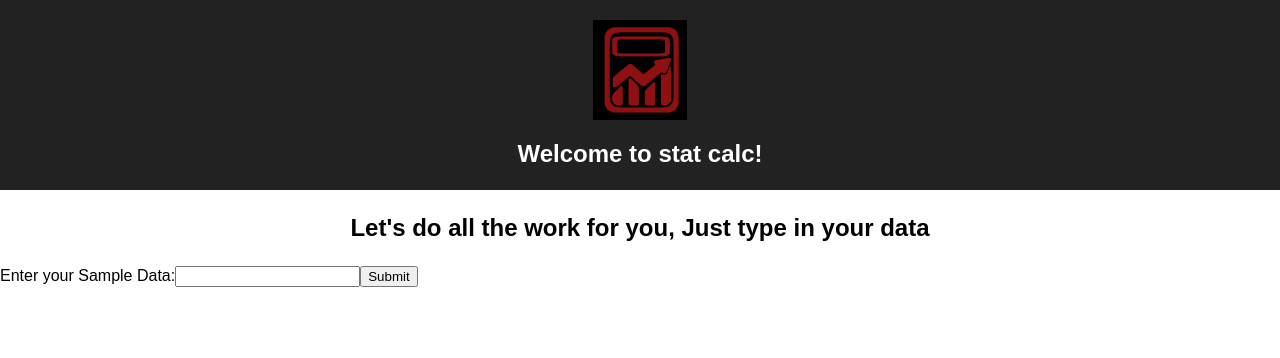
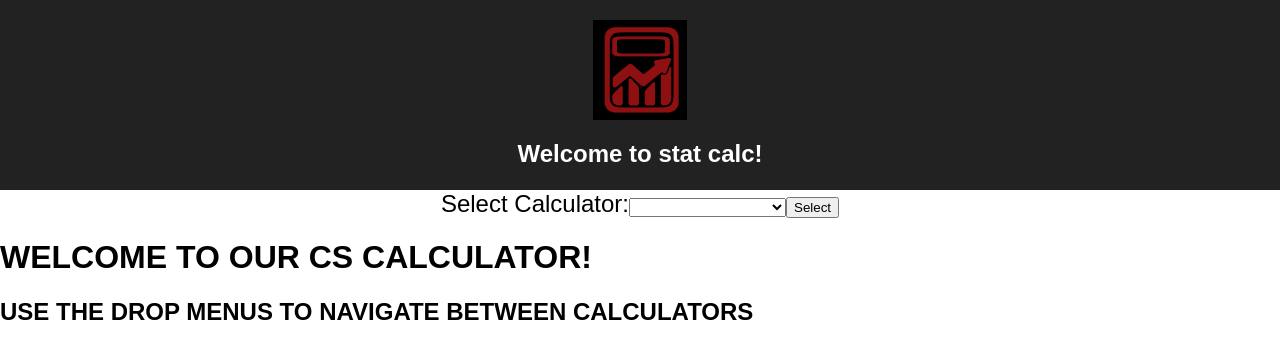
Before and after one commit to markcam73/CS-Calc, a React (Create React App) app: page / in a window 1280 px wide. Shown: the top 358 px of the page. Built offline with nearby package versions, Linux system fonts and the light colour scheme.

Commit message:
front end changes...still havent figured out flask

```diff
--- a/package.json
+++ b/package.json
@@ -5,6 +5,7 @@
   "dependencies": {
     "react": "^16.2.0",
     "react-dom": "^16.2.0",
+    "react-router-dom": "^4.2.2",
     "react-scripts": "1.1.0"
   },
   "scripts": {
--- a/src/App.js
+++ b/src/App.js
@@ -1,14 +1,15 @@
 import React, { Component } from 'react';
 import Header from './Components/header.js';
-import Variance from './Components/variance.js'
+import Main from './Components/main.js'
 import './App.css';
 
 class App extends Component {
   render() {
+    console.log(this.props)
     return (
       <div>
-        < Header />
-        < Variance />
+        < Header history= {this.props.history} />
+        < Main history= {this.props.history}/>
       </div>
     );
   }
--- a/src/Components/header.js
+++ b/src/Components/header.js
@@ -2,20 +2,50 @@ import React, { Component } from 'react';
 import '../App.css';
 
 class Header extends Component {
+  constructor(props){
+    super(props);
+    this.state = {
+        value: ""
+    }
+  }
+
+  handleChange = (event) => {
+    this.setState({
+      value: event.target.value
+    });
+    console.log(this.state.value)
+  }
+
+  handleSubmit = (event) => {
+    this.props.history.push("/" + this.state.value);
+    event.preventDefault();
+  }
+
   render() {
+    console.log(this.props)
     return (
       <div className="App">
         <header className="App-header">
           <img src={"statcalclogo.jpg"} className="App-logo" alt="logo" />
           <h1 className="App-title">Welcome to stat calc!</h1>
         </header>
-        <p className="App-intro">
-          <strong>
-             Let's do all the work for you, Just type in your data
-          </strong>
-        </p>
+        <div className="App-intro">
+          <form onSubmit={this.handleSubmit}>
+            <label>
+              Select Calculator:
+              <select defaultValue={this.state.value} onChange={this.handleChange}>
+                <option value="/"> </option>
+                <option value="statistics">Statistics</option>
+                <option value="calculus">Calculus</option>
+                <option value="asymptotic_complexity">Asymptotic Complexity</option>
+              </select>
+            </label>
+            <input type = "submit" value = "Select" />
+          </form>
+        </div>
       </div>
     );
   }
 }
+
 export default Header;
--- /dev/null
+++ b/src/Components/home.js
@@ -0,0 +1,15 @@
+import React from 'react';
+import { Component } from 'react';
+
+class Home extends Component{
+    render(){
+        return(
+            <div>
+                <h1> WELCOME TO OUR CS CALCULATOR! </h1>
+                <h2> USE THE DROP MENUS TO NAVIGATE BETWEEN CALCULATORS </h2>
+            </div>
+        );
+    }
+}
+
+export default Home;
--- /dev/null
+++ b/src/Components/main.js
@@ -0,0 +1,20 @@
+import React, { Component } from 'react';
+import { Switch, Route } from 'react-router-dom';
+import Home from './home.js';
+import Statistics from './statistics.js';
+
+class Main extends Component{
+    render(){
+        console.log(this.props)
+        return(
+            <main>
+                <Switch>
+                    <Route exact path='/' component={Home}/>
+                    <Route path='/statistics' component={Statistics}/>
+                </Switch>
+            </main>
+        );
+    }
+}
+
+export default Main;
--- a/src/Components/variance.js
+++ b/src/Components/statistics.js
@@ -1,7 +1,7 @@
 import React, { Component } from 'react';
 
 
-class Variance extends Component{
+class Statistics extends Component{
     constructor(props){
         super(props);
         this.state = {
@@ -38,4 +38,4 @@ class Variance extends Component{
     }
 }
 
-export default Variance;
+export default Statistics;
--- a/src/index.js
+++ b/src/index.js
@@ -3,6 +3,9 @@ import ReactDOM from 'react-dom';
 import './index.css';
 import App from './App';
 import registerServiceWorker from './registerServiceWorker';
+import { BrowserRouter, Route } from 'react-router-dom';
 
-ReactDOM.render(<App />, document.getElementById('root'));
+ReactDOM.render(<BrowserRouter>
+                    <Route path = "/" render={props => < App {...props}/>}/>
+                </BrowserRouter>, document.getElementById('root'));
 registerServiceWorker();
```
Also changed, not shown: src/API.js (added, +39 -0 lines), 2 other files (tests, documents, lock files or other folders).
